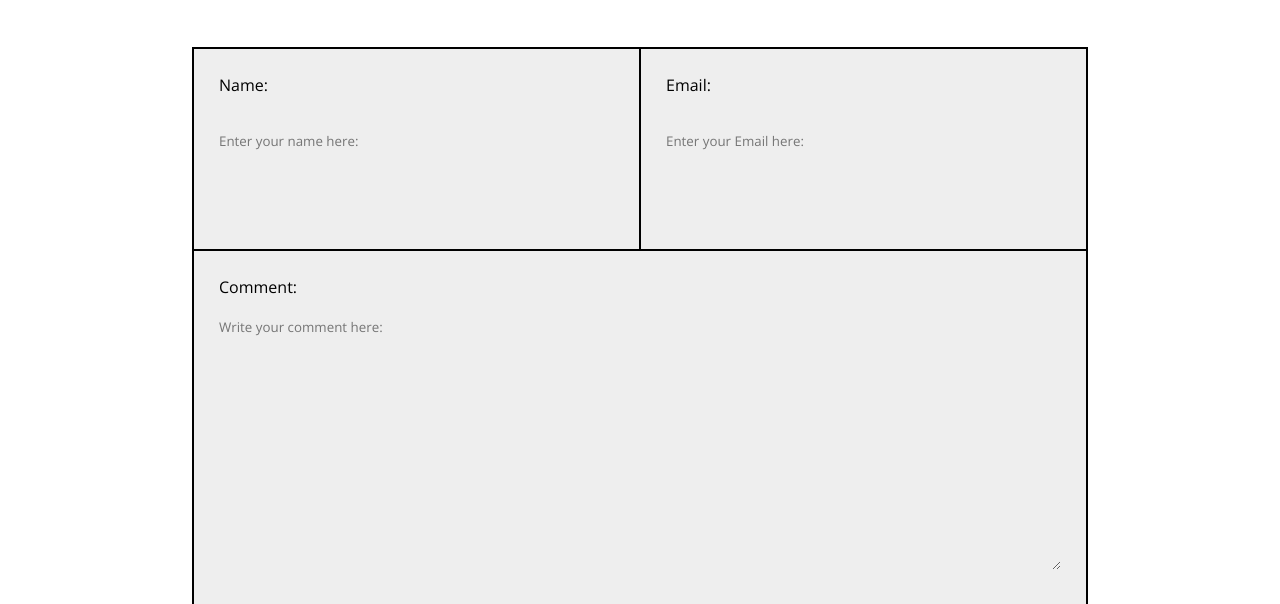
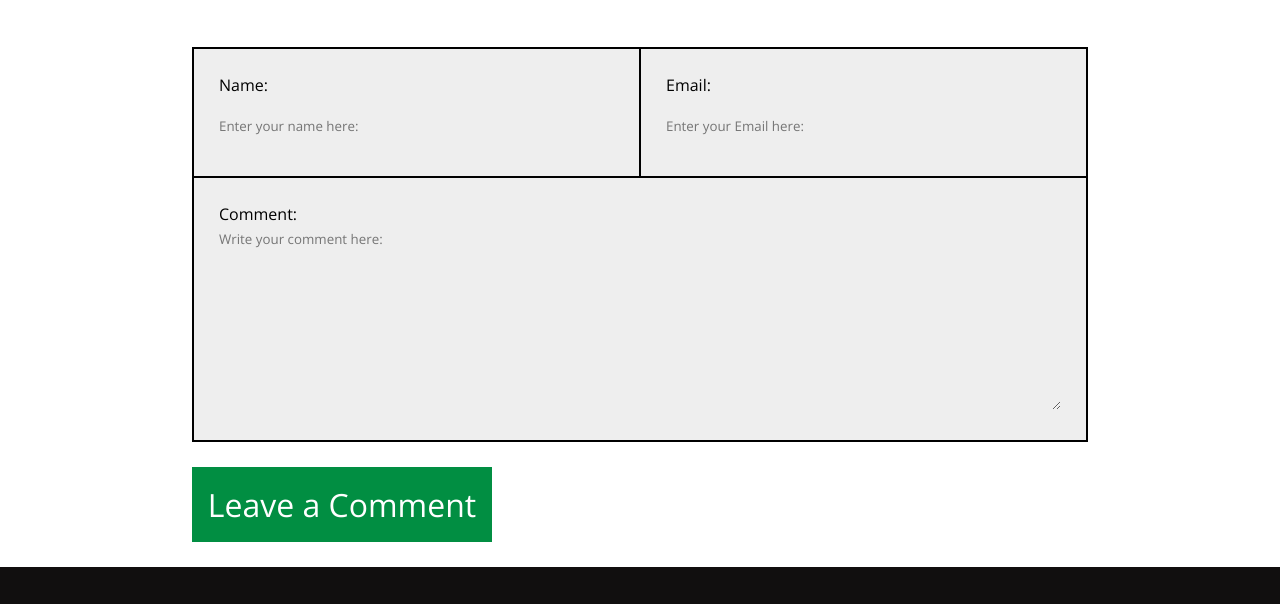
Before and after one commit to StianPost/Project-Exam, a plain HTML site: page blog_page.html in a window 1280 px wide. Shown: the part 1716-2320 px from the top of the page. Drawn offline with nearby package versions, Linux system fonts and the light colour scheme; no server answers.

Commit message:
Made comment field smaller of blog page

```diff
--- a/blog_page.html
+++ b/blog_page.html
@@ -203,7 +203,7 @@
                   name="commentField"
                   id="commentField"
                   cols="30"
-                  rows="14"
+                  rows="10"
                 ></textarea>
                 <p class="error hide commentTextError">
                   The comment must be 25 characters or longer
--- a/css/partials/blog_page.css
+++ b/css/partials/blog_page.css
@@ -72,7 +72,6 @@
 .comment__upper--left,
 .comment__upper--right {
   width: 50%;
-  height: 150px;
   border: black 2px solid;
   padding: 25px;
 }
@@ -84,14 +83,13 @@
 }
 
 .comment__lower {
-  height: 355px;
   border: black 2px solid;
   border-top: none;
   padding: 25px;
 }
 .commentLabel {
   display: block;
-  padding-bottom: 20px;
+  padding-bottom: 5px;
 }
 .commentField,
 .commentName,
```
Also changed, not shown: 1 other file.
